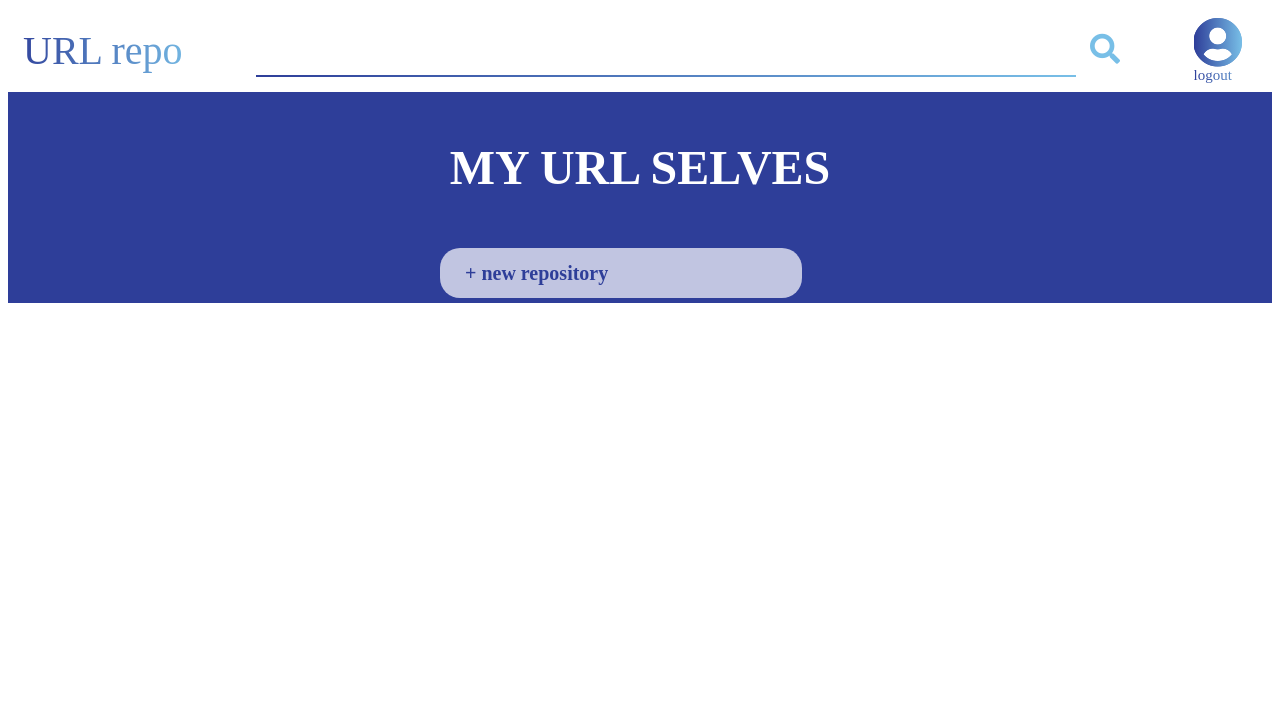
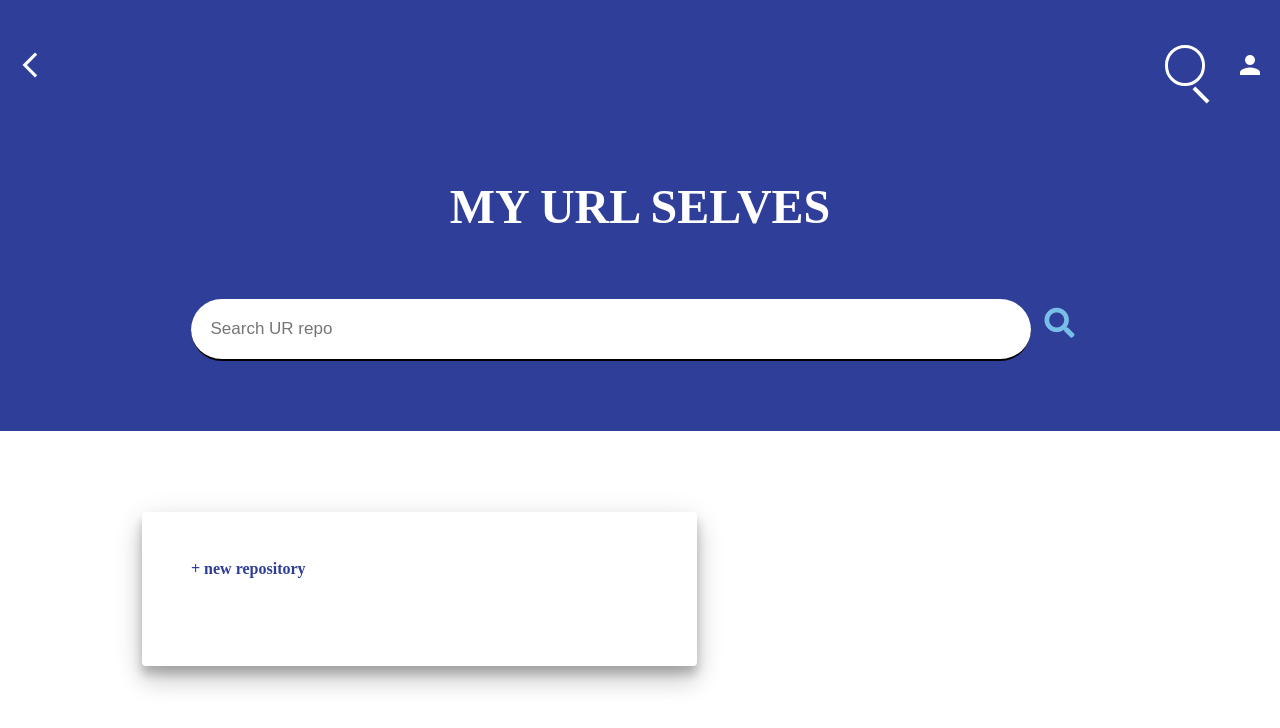
Before and after one commit to teamone-teamone/test, a Django app: template templates/user/myrepo.html in a window 1280 px wide. Shown: the top 728 px of the page. Run offline with Django 3.2, Linux system fonts and the light colour scheme; the template is opened without the code that fills it, so the values that code supplies are empty; some libraries are stand-ins or nearby versions; some web fonts are replaced.

Commit message:
feat/change-myrepo

```diff
--- /dev/null
+++ b/static/css/myrepo.css
@@ -0,0 +1,85 @@
+@import url("https://fonts.googleapis.com/css?family=Roboto:400,400i,700");
+
+body {
+    margin: 0;
+    padding: 0;
+}
+
+.flexbox-search {
+  background: #2e3e99;
+  width: 100%;
+  height: 100%;
+  display: flex;
+  justify-content: flex-end;
+  align-items: left;
+}
+
+.searchrepo {
+  margin: 30px;
+}
+
+.searchrepo > div {
+  display: inline-block;
+  position: relative;
+  filter: drop-shadow(0 1px #2e3e99);
+}
+
+.searchrepo > div:after {
+  content: "";
+  background: white;
+  width: 4px;
+  height: 20px;
+  position: absolute;
+  top: 40px;
+  right: 2px;
+  transform: rotate(135deg);
+}
+
+.searchrepo > div > input {
+  color: white;
+  font-size: 16px;
+  background: transparent;
+  width: 0.5px;
+  height: 0.5px;
+  padding: 17px;
+  border: solid 3px white;
+  outline: none;
+  border-radius: 35px;
+  transition: width 0.5s;
+}
+
+.searchrepo > div > input::placeholder {
+  color: #efefef;
+  opacity: 0;
+  transition: opacity 150ms ease-out;
+}
+
+.searchrepo > div > input:focus::placeholder {
+  opacity: 1;
+}
+
+.searchrepo > div > input:focus,
+.searchrepo > div > input:not(:placeholder-shown) {
+  width: 250px;
+}
+
+.material-icons.md-30 {
+    font-size: 30px;
+    color: white;
+    text-decoration:none;
+  }
+
+header.header-box {
+    background-color:#2e3e99;
+    padding:15px;
+
+}
+
+span a {
+    text-decoration: none;
+    color: white;
+}
+
+.header-box-shrink {
+    padding: 10px 0;
+}
--- a/static/css/styles.css
+++ b/static/css/styles.css
@@ -42,9 +42,24 @@ blockquote input {
 }
 
 .urlstitle {
-  width: 100%;
+  display: flex;
+  flex-direction: column;
+  align-items: flex-start;
+  padding: 23px 8px 8px 24px;
+  position: absolute;
+  width: 523px;
+  height: 123px;
+  left: 142px;
+  top: 512px;
+  background: #FFFFFF;
+  /* 16 dp */
+  box-shadow: 0px 16px 24px rgba(0, 0, 0, 0.14), 0px 6px 30px rgba(0, 0, 0, 0.12), 0px 8px 10px rgba(0, 0, 0, 0.2);
+  border-radius: 4px;
+  transition: background 0.4s ease-in-out;
+}
+  /*width: 100%;
   align-items: center;
-  background-color: #c1c5e1;
+  background-color: white;
   border-radius: 20px;
   margin: 5px 0;
   text-align: center;
@@ -52,7 +67,7 @@ blockquote input {
   cursor: pointer;
   display: flex;
   transition: all 0.5s;
-}
+}*/
 
 .urlsdelete {
   width: 5%;
@@ -245,8 +260,10 @@ blockquote input {
 .header-box {
   display: flex;
   justify-content: space-between;
-
   align-items: center;
+  position: -webkit-sticky;
+  position: sticky;
+  top: 0;
 }
 
 .homelogo {
@@ -314,7 +331,7 @@ button.img-button {
   color: #78bfe7;
 }
 
-.profile-logo {
+/*.profile-logo {
   font-size: 50px;
   background: linear-gradient(to right, #2e3e99, #78bfe7);
   -webkit-background-clip: text;
@@ -330,21 +347,20 @@ button.img-button {
   margin-right: 15px;
   display: flex;
   flex-direction: column;
-}
+}*/
 
 .header-search-input {
-  border: none;
-
+  border: 2px #2e3e99;
   outline: none;
-  background: transparent;
+  background: white; /*transparent;*/
   width: 800px;
   color: black;
   font-size: 1.063rem;
-  padding: 10px;
-  margin: 10px;
+  padding: 20px;
+  margin: 25px;
   border-bottom: 2px solid;
-  border-radius: 20px;
-  border-image: linear-gradient(to right, #2e3e99, #78bfe7);
+  border-radius: 60px;
+  /*border-image: linear-gradient(to right, #2e3e99, #78bfe7);*/
   border-image-slice: 1;
   margin: 10px;
 }
--- a/templates/user/myrepo.html
+++ b/templates/user/myrepo.html
@@ -12,12 +12,45 @@
       href="https://use.fontawesome.com/releases/v5.11.2/css/all.css"
     />
     <link rel="stylesheet" href="{% static 'css/styles.css'%}" />
+    <link rel="stylesheet" href="{% static 'css/myrepo.css'%}" />
+    <link href="https://fonts.googleapis.com/icon?family=Material+Icons"
+      rel="stylesheet" />
+      <meta name="viewport" content="width=device-width, initial-scale=1"> <!-- 반응형 웹 위한 가로폭조정-->
     <title>{{user.nickname}} | URL repo</title>
   </head>
 
   <body>
     <header class="header-box">
-      <a class="homelogo" href="{% url 'test:home'%}">URL repo</a>
+     <!-- <a class="homelogo" href="{% url 'test:home'%}">URL repo</a> -->
+
+      <span class="material-icons md-30">
+        <a href="javascript:history.back()">
+          arrow_back_ios_new
+        </a>
+      </span>
+
+      <div class="flexbox-search">
+        <div class="searchrepo">
+          <div>
+            <input type="text" placeholder="Search" required>
+          </div>
+        </div>
+      </div>
+
+      <span class="material-icons md-30">
+        <a href="{% url 'user:logout' %}"> <!--class="logout"-->
+          person
+        </a>
+      </span>
+      <!--<a class="logout" href="{% url 'user:logout' %}"><i class="profile-logo fas fa-user-circle"></i>logout</a> -->
+    </header>
+
+
+    <div class="my-repo-backgraound">
+      <div class="mysection">
+        <div class="page-title-box">
+          <p class="page-title">MY URL SELVES</p>
+        </div>
         <form class="search">
           <input
             class="header-search-input"
@@ -25,6 +58,7 @@
             name="search"
             maxlength="500"
             value=""
+            placeholder="Search UR repo"
             autocomplete="off"
           />
 
@@ -32,18 +66,12 @@
             <i class="fas fa-search"></i>
           </button>
         </form>
+        {% for repo in repolist %}
+        <br><br><br>
+      </div>
+    </div>
 
-      <a class="logout" href="{% url 'user:logout' %}"
-        ><i class="profile-logo fas fa-user-circle"></i>logout</a
-      >
-    </header>
 
-    <div class="my-repo-backgraound">
-      <div class="mysection">
-        <div class="page-title-box">
-          <p class="page-title">MY URL SELVES</p>
-        </div>
-        {% for repo in repolist %}
         <div class="urls">
           <div class="urlstitle">
             <a
```
Lines whose indentation alone changed are shown as unchanged.
